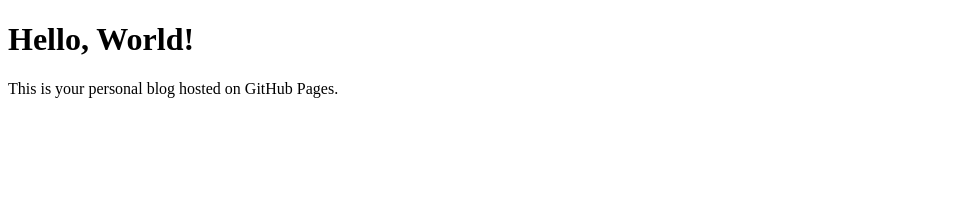
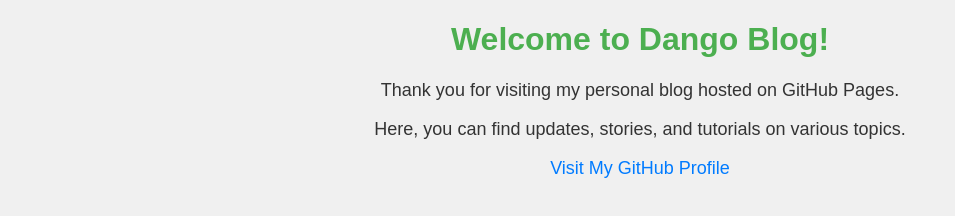
Before and after one commit to Dzeenart/Dango, a plain HTML site: page index.html in a window 1280 px wide. Shown: the whole page, without its empty margins (0-955 px from the left). Drawn offline with Linux system fonts and the light colour scheme.

Commit message:
Update index.html

```diff
--- a/index.html
+++ b/index.html
@@ -2,9 +2,33 @@
 <html>
 <head>
     <title>Welcome to Dango Blog</title>
+    <style>
+        body {
+            font-family: Arial, sans-serif;
+            text-align: center;
+            margin: 20px;
+            background-color: #f0f0f0;
+        }
+        h1 {
+            color: #4CAF50;
+        }
+        p {
+            font-size: 18px;
+            color: #333;
+        }
+        a {
+            color: #007BFF;
+            text-decoration: none;
+        }
+        a:hover {
+            text-decoration: underline;
+        }
+    </style>
 </head>
 <body>
-    <h1>Hello, World!</h1>
-    <p>This is your personal blog hosted on GitHub Pages.</p>
+    <h1>Welcome to Dango Blog!</h1>
+    <p>Thank you for visiting my personal blog hosted on GitHub Pages.</p>
+    <p>Here, you can find updates, stories, and tutorials on various topics.</p>
+    <p><a href="https://github.com/Dzeenart">Visit My GitHub Profile</a></p>
 </body>
 </html>
```
